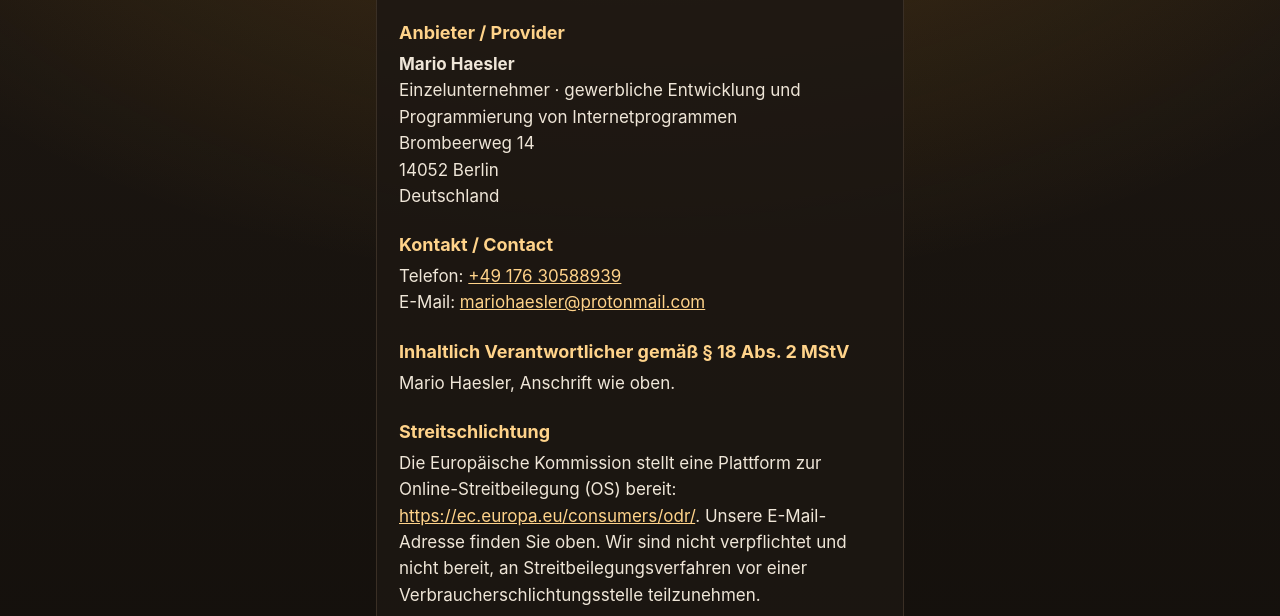
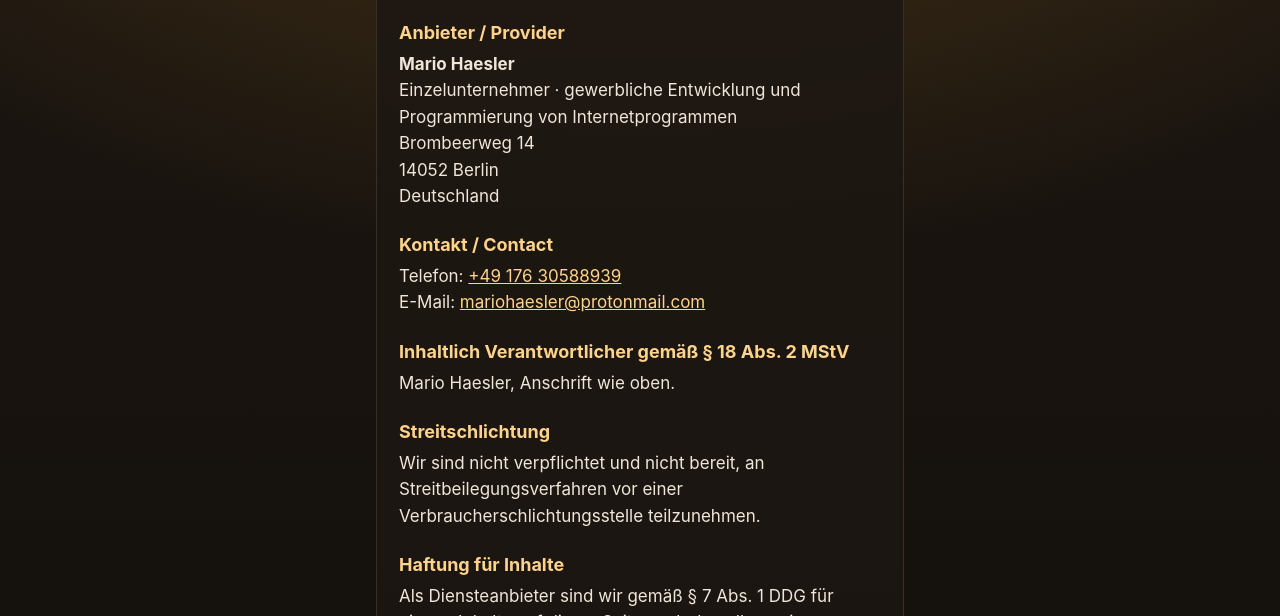
Before and after one commit to Mario-Coder-Apps/mario-coder-apps.github.io, a plain HTML site: page impressum.html in a window 1280 px wide. Shown: the part 184-800 px from the top of the page. Drawn offline with Linux system fonts and the light colour scheme.

Commit message:
Legal pages: texts without dash separators; Monster Forge privacy policy for the Godot game (EN + DE), terms and imprint updated; ITC AdMob start described as the code does it; EU dispute platform link removed (closed 2025)

```diff
--- a/impressum.html
+++ b/impressum.html
@@ -3,7 +3,7 @@
 <head>
 <meta charset="UTF-8">
 <meta name="viewport" content="width=device-width, initial-scale=1, viewport-fit=cover">
-<title>Impressum — Cavebeer Entertainment</title>
+<title>Impressum | Cavebeer Entertainment</title>
 <meta name="description" content="Impressum / Anbieterkennzeichnung gemäß § 5 DDG für Cavebeer Entertainment (Mario Haesler).">
 <meta name="theme-color" content="#14100c">
 <link rel="icon" href="img/emblem.svg" type="image/svg+xml">
@@ -38,10 +38,8 @@
 
     <h2>Streitschlichtung</h2>
     <p>
-      Die Europäische Kommission stellt eine Plattform zur Online-Streitbeilegung (OS) bereit:
-      <a href="https://ec.europa.eu/consumers/odr/" target="_blank" rel="noopener">https://ec.europa.eu/consumers/odr/</a>.
-      Unsere E-Mail-Adresse finden Sie oben. Wir sind nicht verpflichtet und nicht bereit, an
-      Streitbeilegungsverfahren vor einer Verbraucherschlichtungsstelle teilzunehmen.
+      Wir sind nicht verpflichtet und nicht bereit, an Streitbeilegungsverfahren vor einer
+      Verbraucherschlichtungsstelle teilzunehmen.
     </p>
 
     <h2>Haftung für Inhalte</h2>
```
